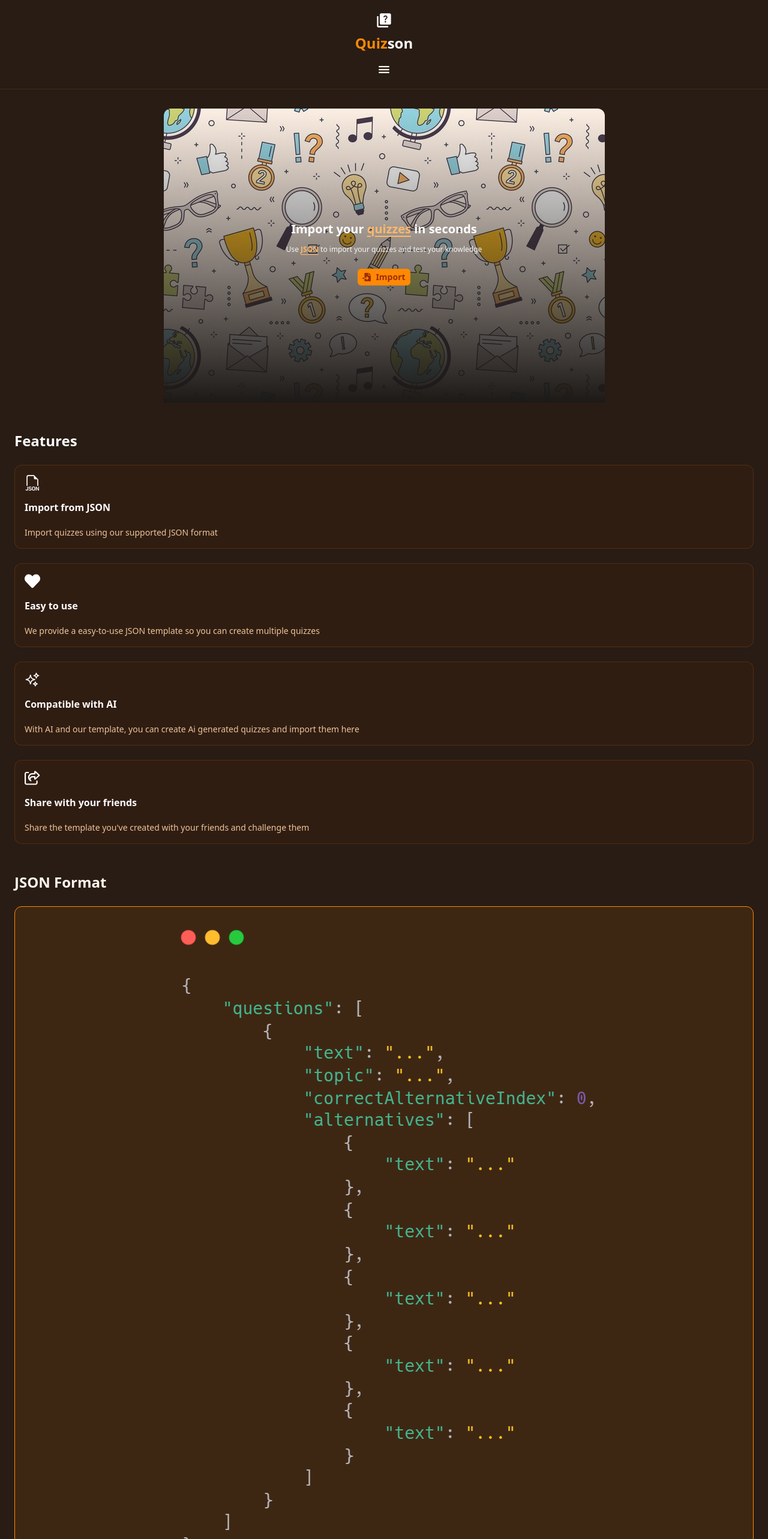
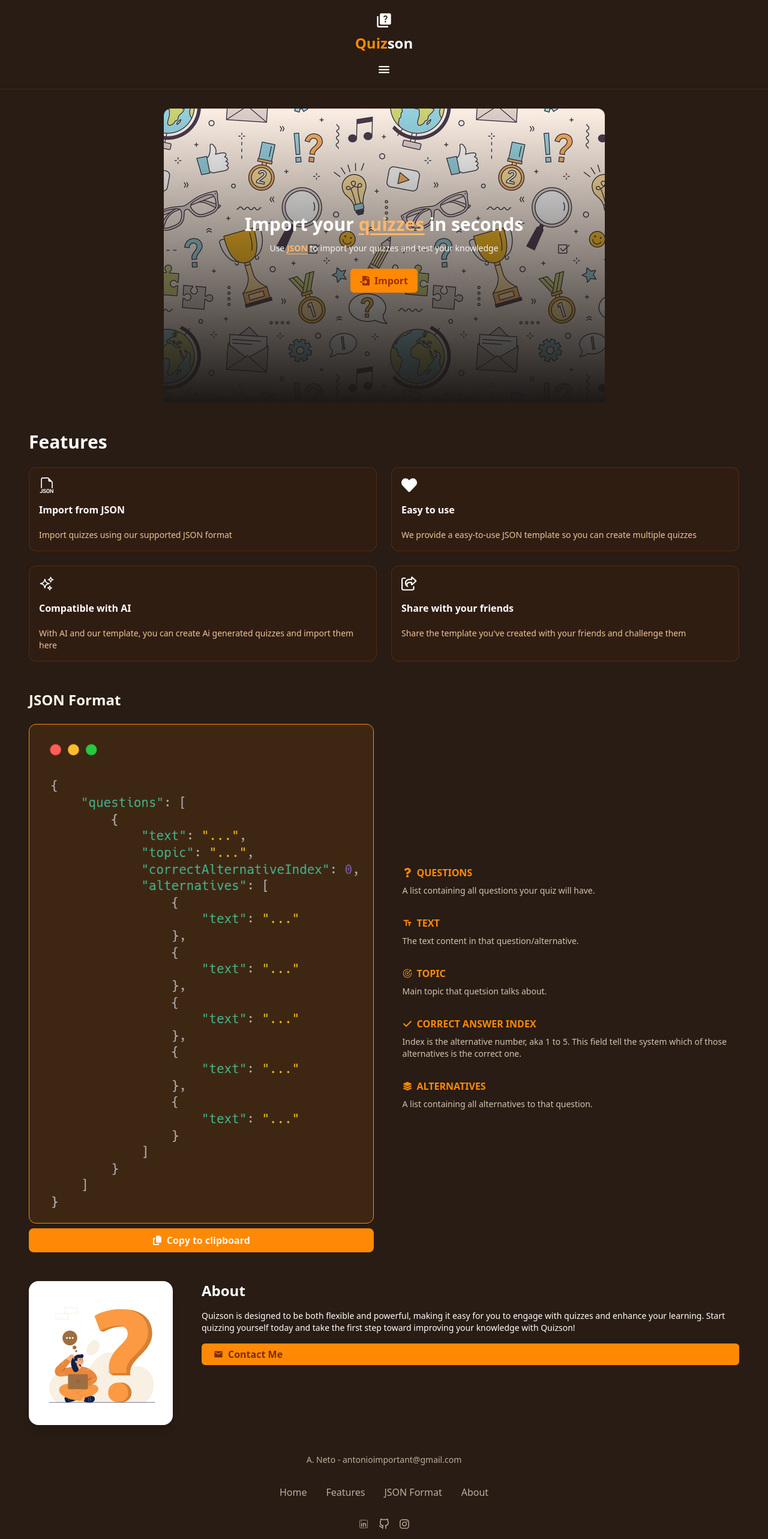
Before and after one commit to Dedo-Finger2/quizson-react, a React (Vite) app: page / in a window 1280 px wide. Shown: the top 2566 px of the page at 60% size. Built offline with nearby package versions, Linux system fonts and the light colour scheme.

Commit message:
Adds HomePage responsive to sm

```diff
--- a/src/components/About/index.tsx
+++ b/src/components/About/index.tsx
@@ -4,9 +4,9 @@ import { MdEmail } from "react-icons/md";
 
 function About() {
   return (
-    <div className="text-white flex flex-col gap-12 w-full">
+    <div className="text-white flex flex-col gap-12 w-full sm:flex-row">
       <img
-        className="size-80 w-full h-auto rounded-2xl shadow-lg"
+        className="size-80 w-full h-auto rounded-2xl shadow-lg sm:size-60"
         src={svg}
         alt="girl-looking-to-giant-question-mark"
       />
--- a/src/components/Features/index.tsx
+++ b/src/components/Features/index.tsx
@@ -8,11 +8,11 @@ function Features() {
   return (
     <div className="text-white flex flex-col gap-6 w-full">
       <div className="flex flex-col gap-6">
-        <h1 className="text-2xl font-bold" id="Features">
+        <h1 className="text-2xl font-bold sm:text-3xl" id="Features">
           Features
         </h1>
       </div>
-      <div className="grid grid-cols-1 gap-6 w-full">
+      <div className="grid grid-cols-1 gap-6 w-full sm:grid-cols-2">
         <FeatureCard
           title="Import from JSON"
           description="Import quizzes using our supported JSON format"
--- a/src/components/Footer/index.tsx
+++ b/src/components/Footer/index.tsx
@@ -7,7 +7,7 @@ function Footer() {
   return (
     <div className="w-full items-center text-orange-100/70 flex flex-col gap-8">
       <span className="text-sm">A. Neto - antonioimportant@gmail.com</span>
-      <div className="grid grid-cols-2 text-center gap-8">
+      <div className="grid grid-cols-2 text-center gap-8 sm:flex">
         <span>
           <Link to="/">Home</Link>
         </span>
--- a/src/components/Hero/index.tsx
+++ b/src/components/Hero/index.tsx
@@ -7,14 +7,14 @@ function Hero() {
     <div className="relative w-full flex items-center justify-center mt-8">
       <div className="flex flex-col gap-6 items-center text-white absolute z-2">
         <div className="flex flex-col gap-3 items-center">
-          <h1 className="font-semibold text-xl text-center">
+          <h1 className="font-semibold text-xl text-center sm:text-3xl">
             Import your{" "}
             <span className="font-bold underline underline-offset-4 text-orange-300">
               quizzes
             </span>{" "}
             in seconds
           </h1>
-          <p className="text-xs text-stone-100 text-center">
+          <p className="text-xs text-stone-100 text-center sm:text-sm">
             Use{" "}
             <span className="font-bold underline underline-offset-4 text-orange-300">
               JSON
@@ -23,7 +23,7 @@ function Hero() {
           </p>
         </div>
         <Link
-          className="bg-orange-400 text-sm mb-2 px-2 py-1 transition-colors ease-in-out font-bold flex items-center gap-2 rounded-md hover:cursor-pointer text-orange-800 hover:bg-orange-500"
+          className="bg-orange-400 text-sm mb-2 px-2 py-1 transition-colors ease-in-out font-bold flex items-center gap-2 rounded-md hover:cursor-pointer text-orange-800 hover:bg-orange-500 sm:px-4 sm:py-2 sm:text-base"
           to="/upload-file"
         >
           <FaFileImport />
--- a/src/components/JSONFormat/index.tsx
+++ b/src/components/JSONFormat/index.tsx
@@ -53,7 +53,7 @@ function JSONFormat() {
       <h1 className="text-orange-50 font-bold text-2xl" id="JSONFormat">
         JSON Format
       </h1>
-      <div className="flex flex-col gap-12 text-orange-50">
+      <div className="flex flex-col gap-12 text-orange-50 sm:flex-row">
         {/* Code Image */}
         <div className="flex flex-col gap-2">
           <div className="bg-orange-400/10 border border-orange-400 p-4 flex items-center justify-center rounded-xl">
--- a/src/pages/HomePage.tsx
+++ b/src/pages/HomePage.tsx
@@ -10,7 +10,7 @@ function HomePage() {
   return (
     <div className="mb-12">
       <Navbar />
-      <div className="items-center justify-center flex flex-col gap-12 px-6">
+      <div className="items-center justify-center flex flex-col gap-12 px-6 sm:px-12">
         <Hero />
         <Features />
         <JSONFormat />
```
